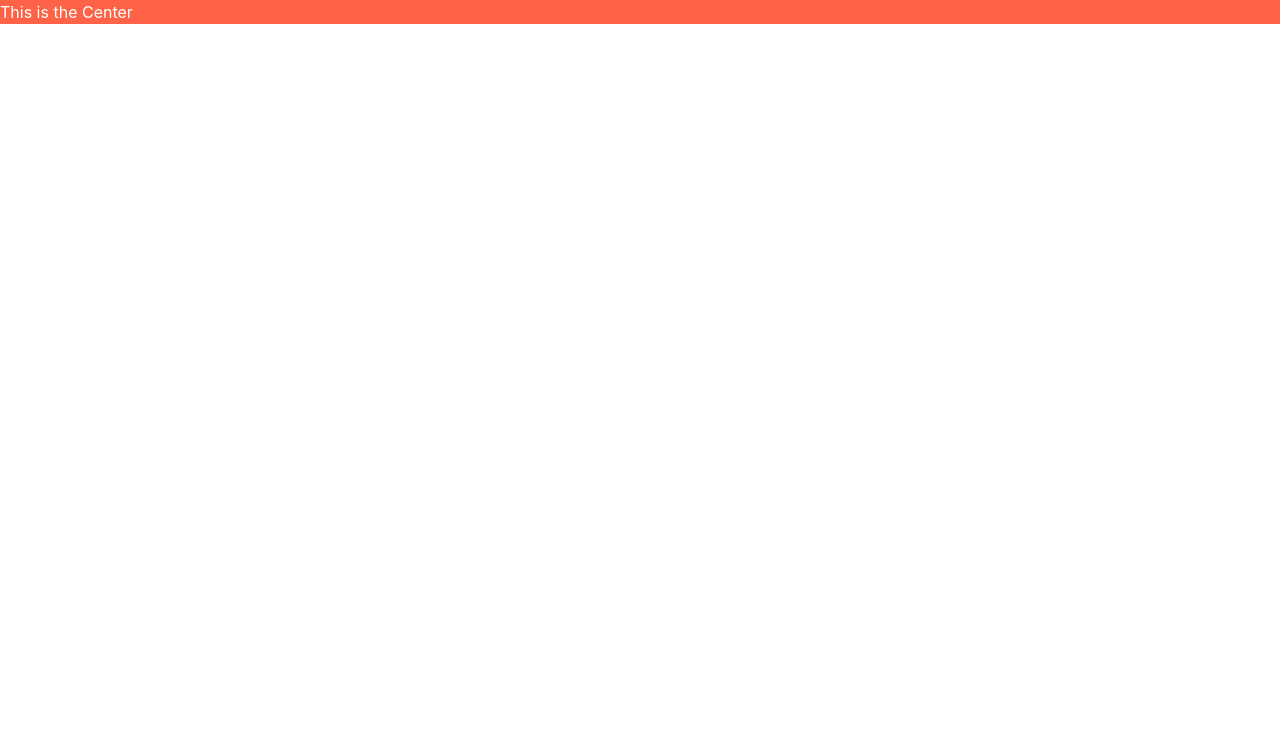
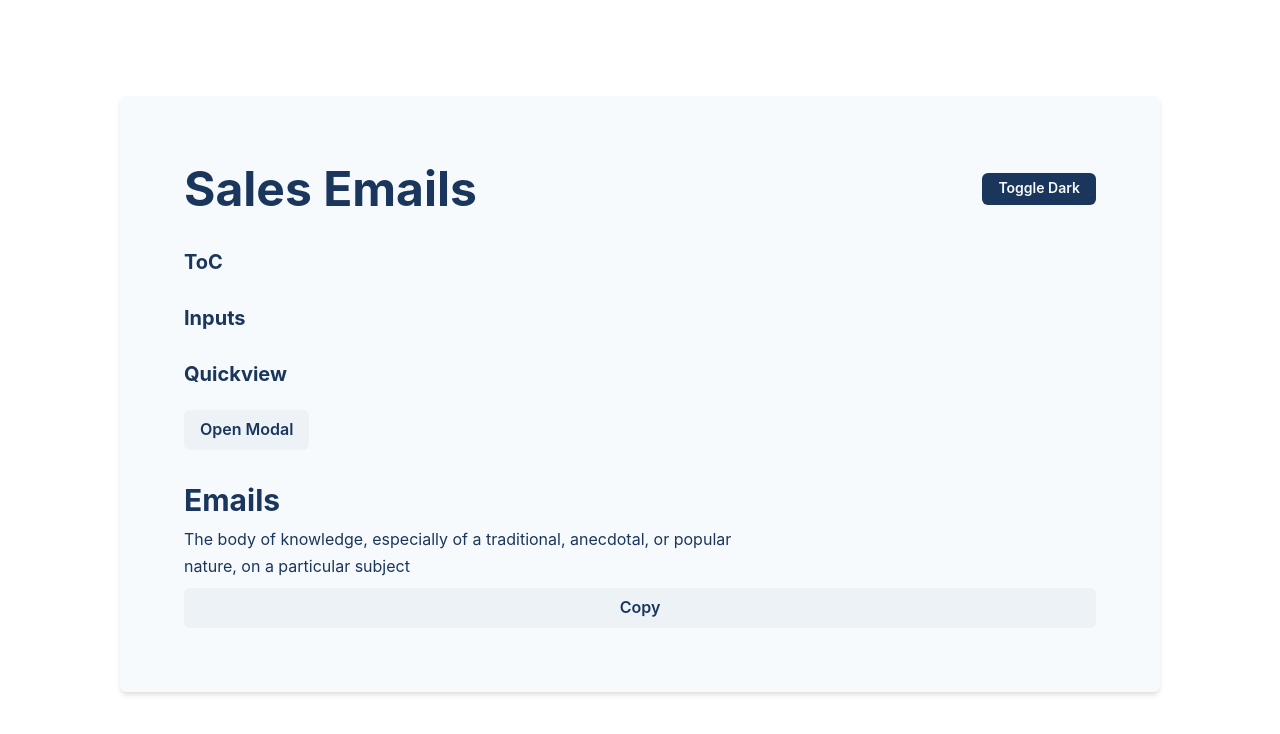
Before and after one commit to jasontcrabtree/visit-again, a Next.js app: page / in a window 1280 px wide. Shown: the top 734 px of the page. Built offline with nearby package versions, Linux system fonts and the light colour scheme.

Commit message:
learning more about chakra ui

```diff
--- a/pages/_app.js
+++ /dev/null
@@ -1,13 +0,0 @@
-import { ChakraProvider, CSSReset, theme } from '@chakra-ui/react';
-// import '../styles/globals.css';
-
-function MyApp({ Component, pageProps }) {
-  return (
-    <ChakraProvider theme={theme}>
-      <CSSReset />
-      <Component {...pageProps} />
-    </ChakraProvider>
-  );
-}
-
-export default MyApp;
--- a/pages/index.js
+++ /dev/null
@@ -1,12 +0,0 @@
-import { Box, Center } from '@chakra-ui/react';
-import React from 'react';
-
-export default function Home(props) {
-  console.log(props);
-
-  return (
-    <Box bg="tomato" h="100%" color="white">
-      <h1>This is the Center</h1>
-    </Box>
-  );
-}
--- /dev/null
+++ b/src/pages/_app.js
@@ -0,0 +1,24 @@
+import { Box, ChakraProvider, ColorModeScript } from '@chakra-ui/react';
+import Head from 'next/head';
+
+import customTheme from '../utils/theme';
+
+function MyApp({ Component, pageProps }) {
+  return (
+    <>
+      <Head>
+        <title>Sales Emails | Lodestone Studio</title>
+        <link rel="shortcut icon" href="/star.svg" />
+        <meta name="viewport" content="initial-scale=1.0, width=device-width" />
+      </Head>
+      <ColorModeScript initialColorMode={customTheme.config.initialColorMode} />
+      <ChakraProvider resetCSS theme={customTheme}>
+        <Box w="100%" h="100vh" p={[2, 8, 24]}>
+          <Component {...pageProps} />
+        </Box>
+      </ChakraProvider>
+    </>
+  );
+}
+
+export default MyApp;
--- /dev/null
+++ b/src/pages/index.js
@@ -0,0 +1,151 @@
+import {
+  Box,
+  Button,
+  Divider,
+  Flex,
+  Heading,
+  Modal,
+  ModalBody,
+  ModalCloseButton,
+  ModalContent,
+  ModalFooter,
+  ModalHeader,
+  ModalOverlay,
+  Spacer,
+  Tab,
+  TabList,
+  TabPanel,
+  TabPanels,
+  Tabs,
+  Text,
+  useClipboard,
+  useColorMode,
+  useColorModeValue,
+  useDisclosure,
+  VStack,
+} from '@chakra-ui/react';
+import React, { useRef, useState } from 'react';
+
+export default function Home() {
+  const { colorMode, toggleColorMode } = useColorMode();
+  const { isOpen, onOpen, onClose } = useDisclosure();
+
+  const [value, setValue] = useState('');
+  const { hasCopied, onCopy } = useClipboard(value);
+
+  const textRef = useRef();
+
+  const bg = useColorModeValue('gray.50', 'gray.700');
+  const color = useColorModeValue('blue.900', 'blue.50');
+
+  const actionText = useColorModeValue('gray.50', 'gray.900');
+  const actionColor = useColorModeValue('blue.900', 'blue.50');
+
+  return (
+    <VStack
+      m="auto"
+      px="16"
+      py="16"
+      spacing={8}
+      align="stretch"
+      bg={bg}
+      color={color}
+      shadow="md"
+      borderRadius="md"
+      maxWidth={[320, 640, 1040]}
+    >
+      <Flex>
+        <Heading as="h1" fontSize="5xl">
+          Sales Emails
+        </Heading>
+        <Spacer />
+        <Button
+          onClick={toggleColorMode}
+          px="4"
+          py="4"
+          w="fit-content"
+          bg={actionColor}
+          color={actionText}
+          size="sm"
+          align="flex-end"
+          alignSelf="center"
+        >
+          Toggle {colorMode === 'light' ? 'Dark' : 'Light'}
+        </Button>
+      </Flex>
+
+      <Box>
+        <Heading as="h2" size="md">
+          ToC
+        </Heading>
+      </Box>
+
+      <Box>
+        <Heading as="h2" size="md">
+          Inputs
+        </Heading>
+      </Box>
+
+      <VStack spacing={6} align="stretch">
+        <Heading as="h2" size="md">
+          Quickview
+        </Heading>
+        <Box>
+          <Button onClick={onOpen}>Open Modal</Button>
+
+          <Modal isOpen={isOpen} onClose={onClose} size="4xl" isCentered>
+            <ModalOverlay />
+            <ModalContent p="12" py="8" bg={bg} color={color}>
+              <ModalHeader>Sales Emails Lightbox</ModalHeader>
+              <ModalCloseButton />
+
+              <ModalBody>
+                <Tabs variant="soft-rounded" colorScheme="green">
+                  <TabList>
+                    <Tab>One</Tab>
+                    <Tab>Two</Tab>
+                    <Tab>Three</Tab>
+                  </TabList>
+                  <Divider mt="2" />
+
+                  <TabPanels py="12">
+                    <TabPanel>
+                      <p>one!</p>
+                    </TabPanel>
+                    <TabPanel>
+                      <p>two!</p>
+                    </TabPanel>
+                    <TabPanel>
+                      <p>three!</p>
+                    </TabPanel>
+                  </TabPanels>
+                </Tabs>
+              </ModalBody>
+
+              <ModalFooter>
+                <Button variant="ghost">Secondary Action</Button>
+                <Button colorScheme="cyan" mr={3} onClick={onClose}>
+                  Close
+                </Button>
+              </ModalFooter>
+            </ModalContent>
+          </Modal>
+        </Box>
+      </VStack>
+
+      <VStack spacing={2} align="stretch">
+        <Heading as="h2" size="lg">
+          Emails
+        </Heading>
+        {/* {textRef.current ? console.log(textRef.current.innerHTML) : ''} */}
+        <Text maxW="56ch" lineHeight="1.7" ref={textRef}>
+          The body of knowledge, especially of a traditional, anecdotal, or
+          popular nature, on a particular subject
+        </Text>
+        <Button onClick={onCopy} ml={2}>
+          {hasCopied ? 'Copied' : 'Copy'}
+        </Button>
+      </VStack>
+    </VStack>
+  );
+}
--- /dev/null
+++ b/src/utils/theme.js
@@ -0,0 +1,17 @@
+// theme.js
+
+// 1. import `extendTheme` function
+import { extendTheme } from '@chakra-ui/react';
+
+// 2. Add your color mode config
+const config = {
+  initialColorMode: 'light',
+  useSystemColorMode: false,
+};
+
+// 3. extend the theme
+const customTheme = extendTheme({
+  config,
+});
+
+export default customTheme;
```
Also changed, not shown: public/star.png (added), public/star.svg (added), src/pages/api/hello.js (renamed from pages/api/hello.js), src/styles/Home.module.css (added), src/styles/globals.css (renamed from styles/globals.css).
